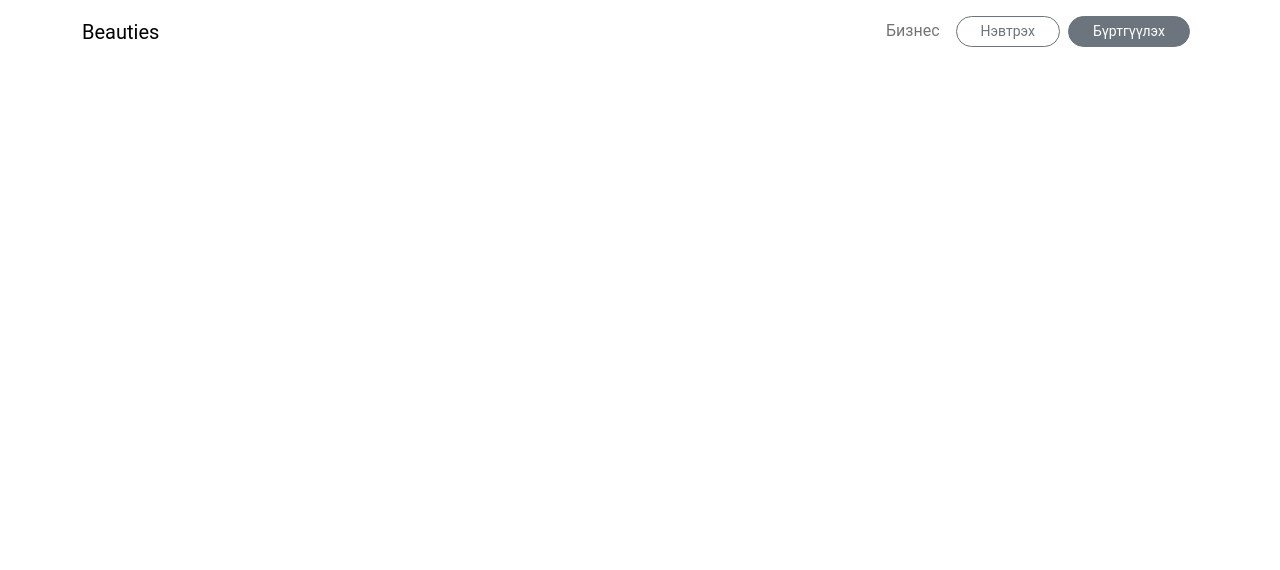
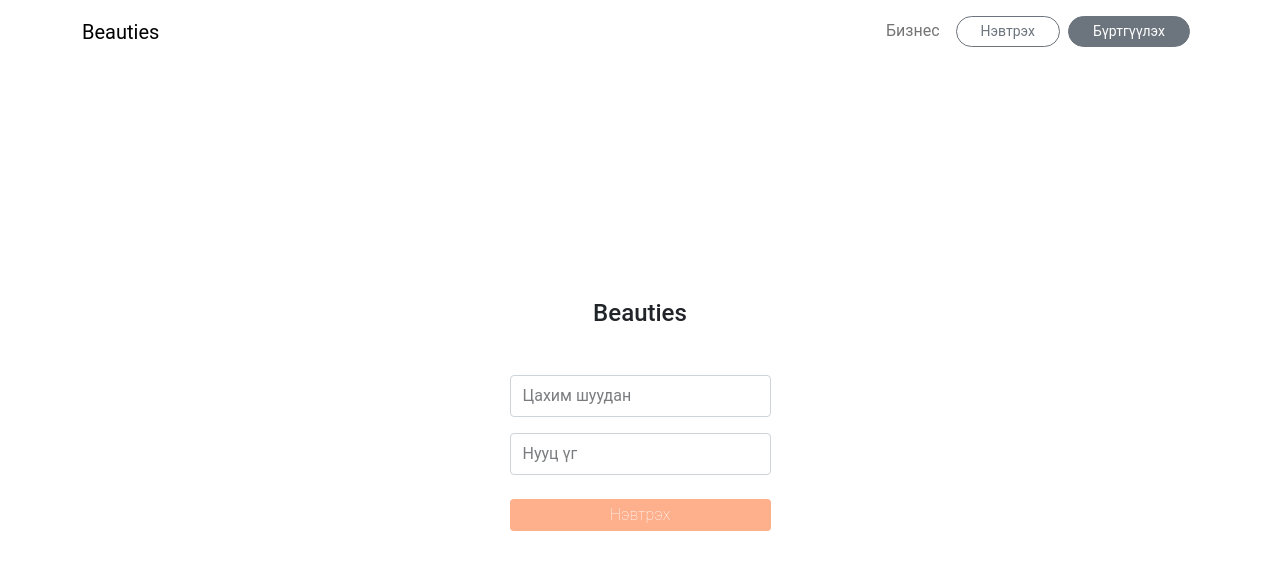
Before and after one commit to tuguldurq/slnfe, a React (Create React App) app: page /login in a window 1280 px wide. Shown: the top 570 px of the page. Built offline with nearby package versions, Linux system fonts and the light colour scheme.

Commit message:
[design] login page

```diff
--- a/src/App.css
+++ b/src/App.css
@@ -31,3 +31,17 @@ body{
   background-color: #FEAF8C;
   border: none;
 }
+.form-floating>.form-control{
+  height: calc(2.5rem + 2px);
+}
+.form-floating>label{
+  padding: 0.5rem .75rem;
+  opacity: 0.6;
+}
+.form-floating>.form-control:focus~label, .form-floating>.form-control:not(:placeholder-shown)~label, .form-floating>.form-select~label{
+  font-size: 14px;
+  padding-top: .7rem;
+}
+.form-floating>.form-control:focus, .form-floating>.form-control:not(:placeholder-shown){
+  height: 55px;
+}
--- a/src/App.js
+++ b/src/App.js
@@ -2,8 +2,9 @@ import React, { Component } from "react";
 import "./App.css"
 import { Routes, Route } from "react-router-dom";
 import Home from "./pages/Home";
-import BusinessRegister from "./pages/business/register";
+import BusinessRegister from "./pages/auth/reigster-business";
 import PublicNavbar from "./Components/Navbar";
+import Login from "./pages/auth/login";
 
 class App extends Component {
   render(){
@@ -12,6 +13,7 @@ class App extends Component {
         <PublicNavbar/>
         <Routes>
           <Route path="/" element={<Home/>}/>
+          <Route path="/login" element={<Login/>}/>
           <Route path="/register/business" element={<BusinessRegister/>}/>
         </Routes>
        </>
--- a/src/assets/css/utilities.css
+++ b/src/assets/css/utilities.css
@@ -19,7 +19,11 @@
 .bordered{
     border-radius: 17px;
 }
-a{
+a, a:hover{
     color: black;
     text-decoration: none;
 }
+
+.min-vh-85{
+    height: 85vh !important;
+}
--- /dev/null
+++ b/src/pages/auth/login.js
@@ -0,0 +1,32 @@
+import { Col, Container, Form, Row, Button, FloatingLabel } from "react-bootstrap";
+
+function Login(){
+    return (
+        <>
+            <Container>
+                <Row className="min-vh-85 align-items-center justify-content-center">
+                    <Col sm={12} xl={3}>
+                        <div>
+                            <h4 className="text-center my-5">Beauties</h4>
+                            <Form>
+                                <Form.Group className="mb-3">
+                                    <FloatingLabel label="Цахим шуудан">
+                                        <Form.Control type="text" placeholder="Цахим шуудан"></Form.Control>
+                                    </FloatingLabel>
+                                </Form.Group>
+                                <Form.Group>
+                                    <FloatingLabel label="Нууц үг">
+                                        <Form.Control type="password" placeholder="Нууц үг"></Form.Control>
+                                    </FloatingLabel>
+                                </Form.Group>
+                                <Button type="submit" className="my-4 py-1 w-100">Нэвтрэх</Button>
+                            </Form>
+                        </div>
+                    </Col>
+                </Row>
+            </Container>
+        </>
+    )
+}
+
+export default Login;
```
Also changed, not shown: src/pages/business/index.js (added, +13 -0 lines), src/pages/auth/register-user.js (added), src/pages/auth/reigster-business.js (renamed from src/pages/business/register.js).
